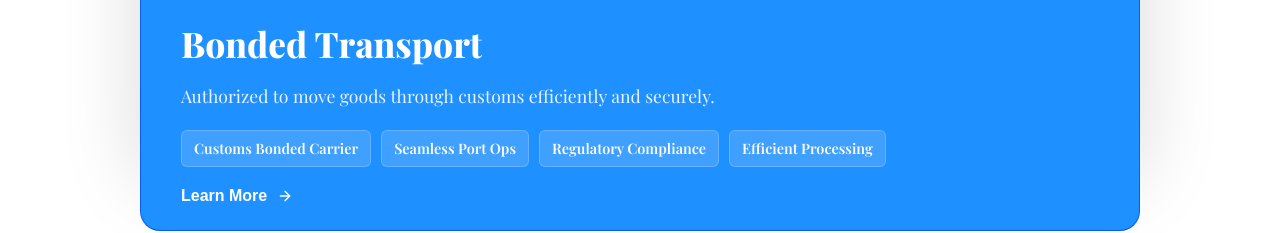
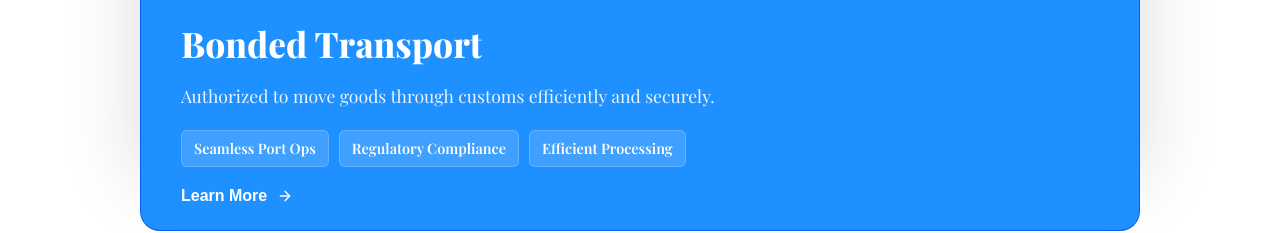
Before and after one commit to Maniinotmoney/blacksheep.drenterprises, a React (Vite) app: page / in a window 1280 px wide. Shown: the part 5520-5753 px from the top of the page. Built offline with nearby package versions, Linux system fonts and the light colour scheme; a web font is replaced by a local one.

Commit message:
Update Services.jsx

```diff
--- a/src/components/Services.jsx
+++ b/src/components/Services.jsx
@@ -78,7 +78,7 @@ const Services = () => {
             title: "Bonded Transport",
             desc: "Authorized to move goods through customs efficiently and securely.",
             image: service3,
-            features: ["Customs Bonded Carrier", "Seamless Port Ops", "Regulatory Compliance", "Efficient Processing"]
+            features: [ "Seamless Port Ops", "Regulatory Compliance", "Efficient Processing"]
         }
     ];
 
```
